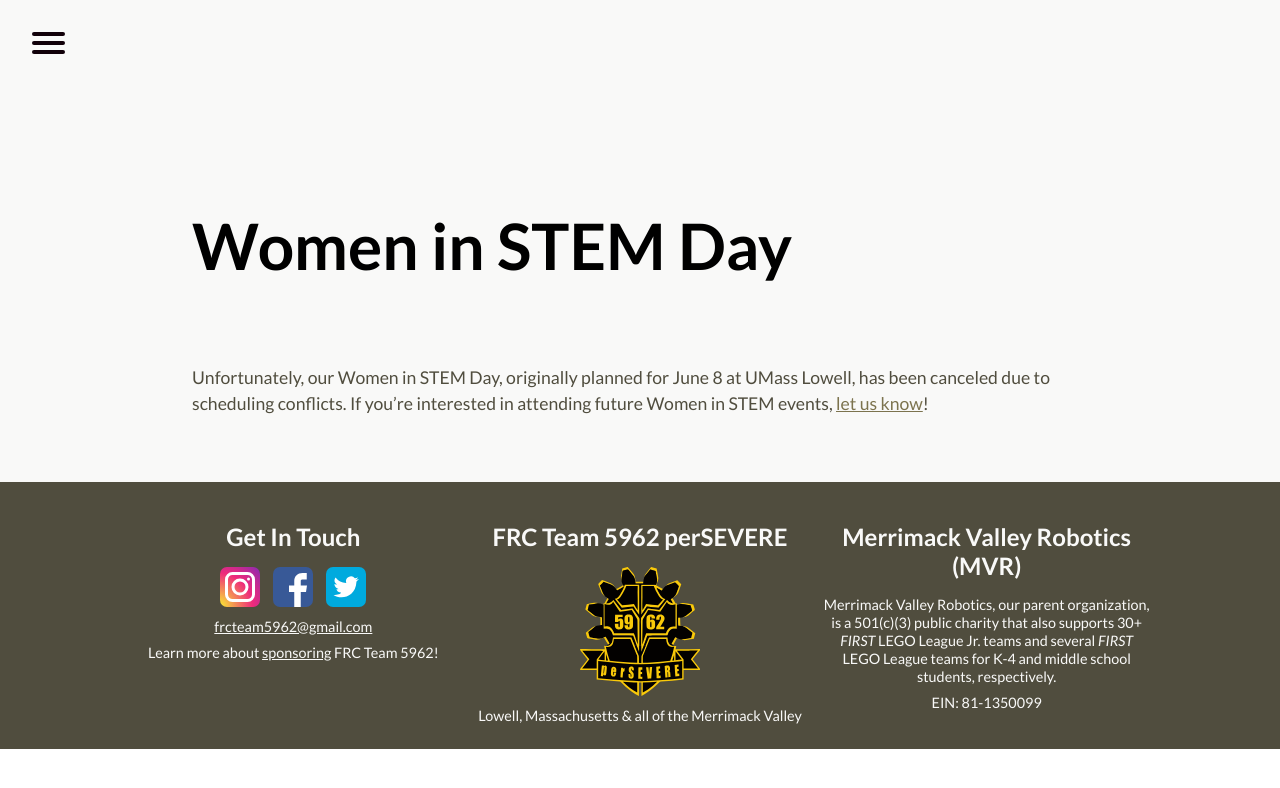
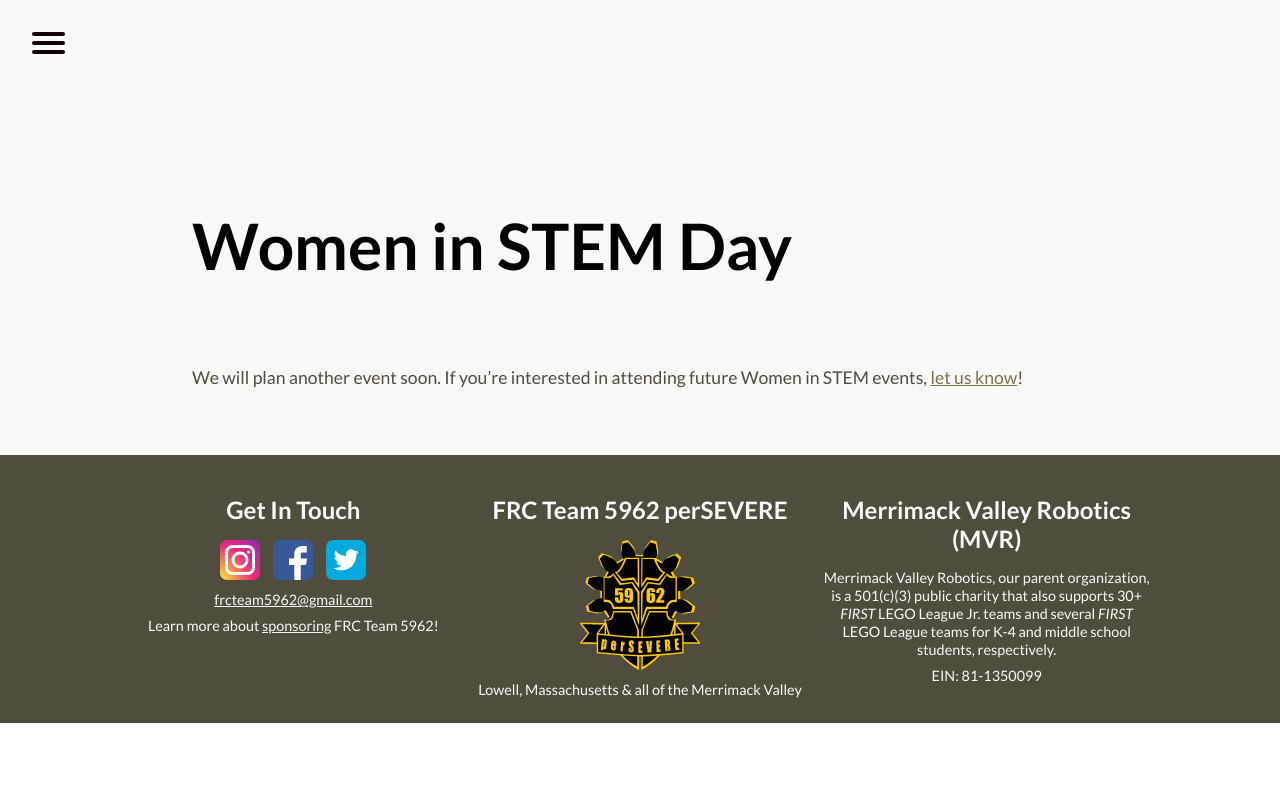
Before and after one commit to perSEVERE-5962/frc5962, a Jekyll site: the page built from wis.md, in a window 1280 px wide. Shown: the top 788 px of the page. Built offline with Jekyll 4.4.1, drawn with Linux system fonts in a browser that asks for light colours.

Commit message:
Updated Wis

```diff
--- a/wis.md
+++ b/wis.md
@@ -2,4 +2,4 @@
 title: Women in STEM Day
 ---
 
-Unfortunately, our Women in STEM Day, originally planned for June 8 at UMass Lowell, has been canceled due to scheduling conflicts. If you're interested in attending future Women in STEM events, [let us know](https://frcpersevere.com/contact)!
+We will plan another event soon. If you're interested in attending future Women in STEM events, [let us know](https://frcpersevere.com/contact)!
```
